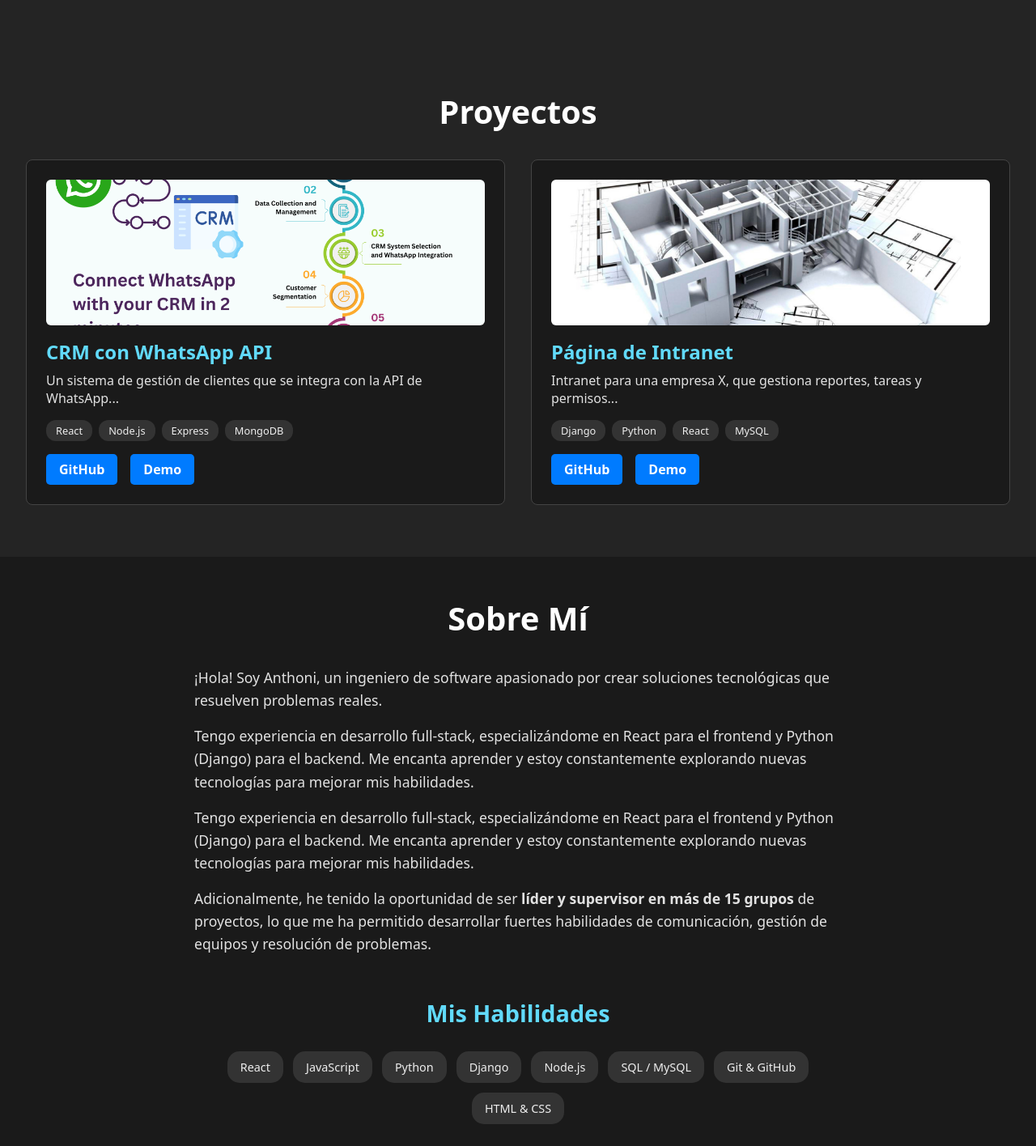
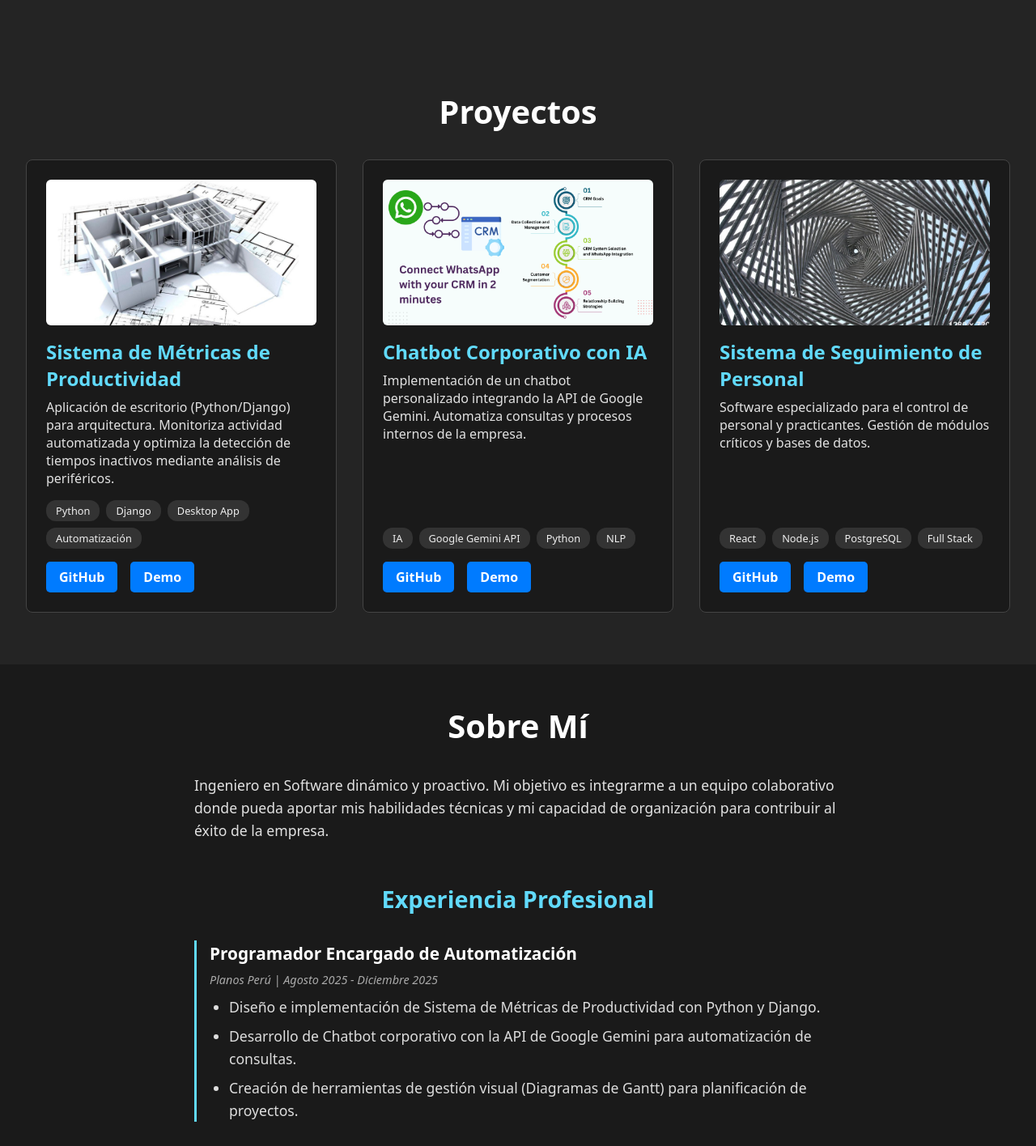
Before and after one commit to toni02022006/My_web_1.1.0, a React (Vite) app: page / in a window 1280 px wide. Shown: the part 1356-2772 px from the top of the page at 81% size. Built offline with nearby package versions, Linux system fonts and the light colour scheme.

Commit message:
Actualizacion de datos

```diff
--- a/src/components/AboutMe.jsx
+++ b/src/components/AboutMe.jsx
@@ -4,46 +4,49 @@ import styles from './AboutMe.module.css';
 
 function AboutMe() {
   return (
-    // La 'id' es para que funcione el link del Navbar
     <section className={styles.container} id="sobre-mi">
       <h2 className={styles.title}>Sobre Mí</h2>
 
       <div className={styles.content}>
         <p>
-          ¡Hola! Soy Anthoni, un ingeniero de software apasionado por crear
-          soluciones tecnológicas que resuelven problemas reales.
-        </p>
-        <p>
-          Tengo experiencia en desarrollo full-stack, especializándome en
-          React para el frontend y Python (Django) para el backend.
-          Me encanta aprender y estoy constantemente explorando nuevas
-          tecnologías para mejorar mis habilidades.
-        </p>
-        <p>
-          Tengo experiencia en desarrollo full-stack, especializándome en
-          React para el frontend y Python (Django) para el backend.
-          Me encanta aprender y estoy constantemente explorando nuevas
-          tecnologías para mejorar mis habilidades.
+          Ingeniero en Software dinámico y proactivo. Mi objetivo es integrarme a un equipo colaborativo
+          donde pueda aportar mis habilidades técnicas y mi capacidad de organización para contribuir
+          al éxito de la empresa.
         </p>
 
-        {/* --- AÑADE ESTE PÁRRAFO --- */}
-        <p>
-          Adicionalmente, he tenido la oportunidad de ser
-          <strong> líder y supervisor en más de 15 grupos</strong> de
-          proyectos, lo que me ha permitido desarrollar fuertes habilidades
-          de comunicación, gestión de equipos y resolución de problemas.
-        </p>
+        {/* --- NUEVA SECCIÓN DE EXPERIENCIA --- */}
+        <h3 className={styles.subtitle}>Experiencia Profesional</h3>
 
+        <div className={styles.experienceItem}>
+          <h4>Programador Encargado de Automatización</h4>
+          <span className={styles.company}>Planos Perú | Agosto 2025 - Diciembre 2025</span>
+          <ul className={styles.experienceList}>
+            <li>Diseño e implementación de Sistema de Métricas de Productividad con Python y Django.</li>
+            <li>Desarrollo de Chatbot corporativo con la API de Google Gemini para automatización de consultas.</li>
+            <li>Creación de herramientas de gestión visual (Diagramas de Gantt) para planificación de proyectos.</li>
+          </ul>
+        </div>
+
+        <div className={styles.experienceItem}>
+          <h4>Programador y Analista de Datos</h4>
+          <span className={styles.company}>Soluciones Integrales JB | 2023 - 2025</span>
+          <ul className={styles.experienceList}>
+            <li><strong>Liderazgo:</strong> Supervisión y coordinación de más de 30 programadores y equipos multidisciplinarios.</li>
+            <li>Desarrollo Full Stack escalable usando React.js, Django, PHP y .NET.</li>
+            <li>Responsable de módulos críticos, optimización de bases de datos y gestión de clientes.</li>
+          </ul>
+        </div>
+
+        {/* --- HABILIDADES --- */}
         <h3 className={styles.subtitle}>Mis Habilidades</h3>
         <ul className={styles.skills}>
-          <li>React</li>
-          <li>JavaScript</li>
-          <li>Python</li>
-          <li>Django</li>
+          <li>Python (Django)</li>
+          <li>React.js</li>
+          <li>Inteligencia Artificial (Gemini)</li>
           <li>Node.js</li>
-          <li>SQL / MySQL</li>
+          <li>SQL / MySQL / Oracle</li>
+          <li>Scrum & Kanban</li>
           <li>Git & GitHub</li>
-          <li>HTML & CSS</li>
         </ul>
       </div>
     </section>
--- a/src/components/AboutMe.module.css
+++ b/src/components/AboutMe.module.css
@@ -49,3 +49,34 @@
   border-radius: 15px; /* Píldoras */
   font-size: 0.9rem;
 }
+
+.experienceItem {
+  text-align: left;
+  margin-bottom: 2rem;
+  border-left: 3px solid #61DAFB; /* Una línea azul elegante a la izquierda */
+  padding-left: 1rem;
+}
+
+.experienceItem h4 {
+  font-size: 1.3rem;
+  color: white;
+  margin-bottom: 0.2rem;
+}
+
+.company {
+  display: block;
+  font-size: 0.9rem;
+  color: #aaa; /* Gris claro */
+  margin-bottom: 0.5rem;
+  font-style: italic;
+}
+
+.experienceList {
+  list-style-type: disc;
+  padding-left: 1.5rem;
+  color: #ddd;
+}
+
+.experienceList li {
+  margin-bottom: 0.5rem;
+}
--- a/src/components/Hero.jsx
+++ b/src/components/Hero.jsx
@@ -4,16 +4,16 @@ import styles from './Hero.module.css'
 function Hero() {
   return (
     <section className={styles.heroSection}>
-      {/* Usamos tu nombre directo */}
-      <h1 className={styles.title}>Anthoni Otiniano</h1>
+      {/* Nombre extraído de tu CV  */}
+      <h1 className={styles.title}>Juan Anthoni Otiniano</h1>
 
-      {/* Usamos tu título profesional del CV */}
-      <h2 className={styles.jobTitle}>Ingeniero en Software</h2>
+      {/* Título profesional [cite: 47] */}
+      <h2 className={styles.jobTitle}>Ingeniero de Software</h2>
 
-      {/* Usamos tu tagline profesional del CV */}
+      {/* Tu descripción profesional exacta [cite: 52-53] */}
       <p className={styles.subtitle}>
-        Ingeniero en Software dinámico y proactivo, con experiencia en
-        diversas tecnologías y metodologías de desarrollo.
+        Ingeniero en Software dinámico y proactivo, con experiencia en diversas tecnologías de desarrollo.
+        Poseo una sólida capacidad de aprendizaje y una gran adaptabilidad a nuevos entornos y desafíos técnicos.
       </p>
     </section>
   )
--- a/src/data/projects.js
+++ b/src/data/projects.js
@@ -1,32 +1,36 @@
 // src/data/projects.js
 
-// 1. IMPORTAMOS LAS IMÁGENES COMO VARIABLES
-import crmImage from '../assets/CRM-System.png';
-import planosImage from '../assets/planosperuxd.jpg';
+// Importamos las imágenes (puedes seguir usando las mismas por ahora)
+import metricsImage from '../assets/planosperuxd.jpg'; // Usaremos esta para el de Métricas
+import chatbotImage from '../assets/CRM-System.png';   // Usaremos esta para el Chatbot
+import trackingImage from '../assets/placeholder.png'; // Usaremos el placeholder para el tercero
 
 export const projects = [
   {
     id: 1,
-    title: "CRM con WhatsApp API",
-    description: "Un sistema de gestión de clientes que se integra con la API de WhatsApp...",
-
-    // 2. USAMOS LA VARIABLE, NO UN STRING DE TEXTO
-    image: crmImage,
-
-    tech: ["React", "Node.js", "Express", "MongoDB"],
-    github: "https://github.com/toni02022006/...",
-    live: "https://mi-crm.netlify.app"
+    title: "Sistema de Métricas de Productividad",
+    description: "Aplicación de escritorio (Python/Django) para arquitectura. Monitoriza actividad automatizada y optimiza la detección de tiempos inactivos mediante análisis de periféricos.",
+    image: metricsImage,
+    tech: ["Python", "Django", "Desktop App", "Automatización"],
+    github: "https://github.com/toni02022006", // Actualiza si tienes el link específico
+    live: "#"
   },
   {
     id: 2,
-    title: "Página de Intranet",
-    description: "Intranet para una empresa X, que gestiona reportes, tareas y permisos...",
-
-    // 2. USAMOS LA VARIABLE
-    image: planosImage,
-
-    tech: ["Django", "Python", "React", "MySQL"],
-    github: "https://github.com/toni02022006/...",
+    title: "Chatbot Corporativo con IA",
+    description: "Implementación de un chatbot personalizado integrando la API de Google Gemini. Automatiza consultas y procesos internos de la empresa.",
+    image: chatbotImage,
+    tech: ["IA", "Google Gemini API", "Python", "NLP"],
+    github: "https://github.com/toni02022006",
     live: "#"
   },
+  {
+    id: 3,
+    title: "Sistema de Seguimiento de Personal",
+    description: "Software especializado para el control de personal y practicantes. Gestión de módulos críticos y bases de datos.",
+    image: trackingImage,
+    tech: ["React", "Node.js", "PostgreSQL", "Full Stack"],
+    github: "https://github.com/toni02022006",
+    live: "#"
+  }
 ];
```
